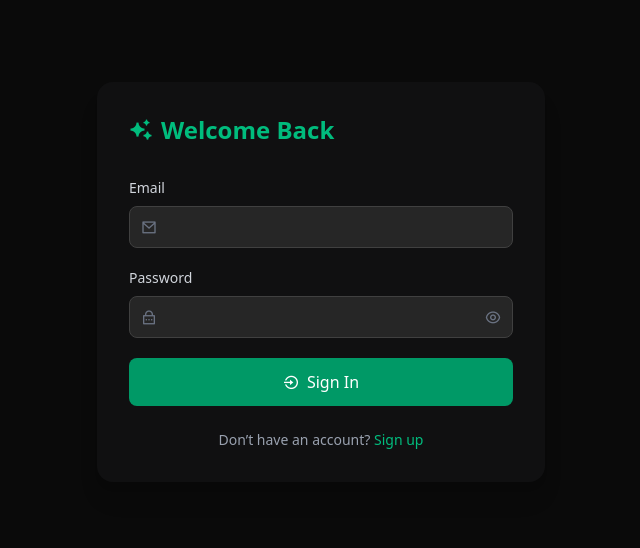
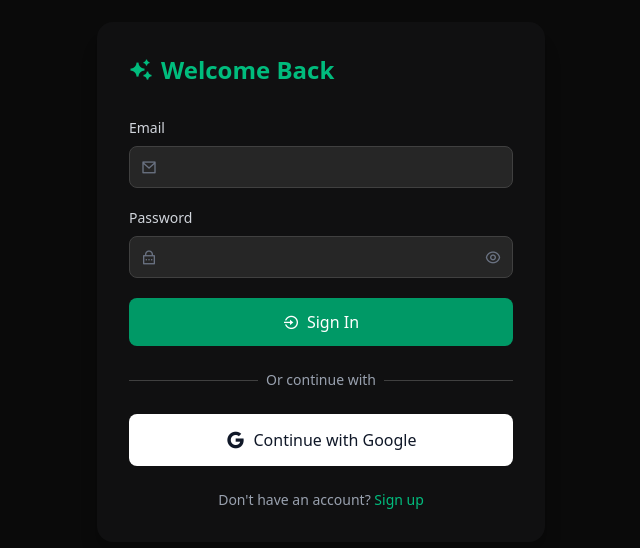
Before and after one commit to saahiyo/midjourney, a React (Vite) app: page /login in a window 1280 px wide. Shown: the part 118-666 px from the top of the page, without its empty margins (319-959 px from the left). Built offline with nearby package versions, Linux system fonts and the light colour scheme; no server answers.

Commit message:
feat(auth): add Google sign-in to header and login form
- Integrate signInWithGoogle hook in Header and LoginForm
- Add Google sign-in buttons with consistent styling
- Include error handling and loading states

```diff
--- a/src/components/Header.jsx
+++ b/src/components/Header.jsx
@@ -1,16 +1,26 @@
 import React from "react";
 import { useNavigate } from "react-router-dom";
+import { useAuth } from "../hooks/useAuth";
 import { getAdminDisplayName } from "../utils/admin";
 import UserProfile from "./UserProfile"; // Import UserProfile component
 
 export default function Header({ user, isAdmin, onNav }) {
   const navigate = useNavigate();
+  const { signInWithGoogle } = useAuth();
 
   const handleNavigate = (path) => {
     if (onNav) {
       onNav(path);
     } else {
       navigate(path);
+    }
+  };
+
+  const handleGoogleSignIn = async () => {
+    try {
+      await signInWithGoogle();
+    } catch (error) {
+      console.error('Google sign-in error:', error);
     }
   };
 
@@ -32,16 +42,23 @@ export default function Header({ user, isAdmin, onNav }) {
             )}
           </div>
         </div>
-        <div className="flex items-center">
+        <div className="flex items-center gap-3">
           {!user ? (
             <>
               <button
                 onClick={() => handleNavigate("/login")}
-                className="px-4 py-2 rounded-full text-white text-sm shadow-sm cursor-pointer flex items-center justify-center bg-foreground-color hover:bg-[#3a3b40] "
+                className="pl-2 py-2 rounded-full text-white text-sm shadow-sm cursor-pointer flex items-center justify-center bg-foreground-color hover:bg-[#3a3b40] "
               >
                 <span className="block md:hidden">login</span>
                 <span className="hidden md:inline">Sign In</span>
                 <i class="ri-login-circle-line ml-2"></i>
+              </button>
+              <button
+                onClick={handleGoogleSignIn}
+                className="px-4 py-1 rounded-full bg-white text-gray-900 text-sm shadow-sm cursor-pointer flex items-center justify-center hover:bg-gray-100 transition-colors"
+              >
+                <i className="ri-google-fill text-lg"></i>
+                <span className=" ml-2">Google</span>
               </button>
             </>
           ) : (
--- a/src/components/LoginForm.jsx
+++ b/src/components/LoginForm.jsx
@@ -8,7 +8,7 @@ export default function LoginForm() {
   const [showPassword, setShowPassword] = useState(false);
   const [loading, setLoading] = useState(false);
   const [error, setError] = useState("");
-  const { signIn } = useAuth();
+  const { signIn, signInWithGoogle } = useAuth();
   const navigate = useNavigate();
 
   const handleSubmit = async (e) => {
@@ -22,6 +22,19 @@ export default function LoginForm() {
       navigate("/"); // Redirect to main page
     } catch (error) {
       setError(error.message || "Login failed");
+    } finally {
+      setLoading(false);
+    }
+  };
+
+  const handleGoogleSignIn = async () => {
+    setLoading(true);
+    try {
+      const { error } = await signInWithGoogle();
+      if (error) throw error;
+      // The user will be redirected by Supabase, no need to navigate here
+    } catch (error) {
+      setError(error.message || "Google sign-in failed");
     } finally {
       setLoading(false);
     }
@@ -119,9 +132,30 @@ export default function LoginForm() {
           </button>
         </form>
 
+        {/* Divider */}
+        <div className="relative my-6">
+          <div className="absolute inset-0 flex items-center">
+            <div className="w-full border-t border-neutral-700"></div>
+          </div>
+          <div className="relative flex justify-center text-sm">
+            <span className="px-2 bg-[#101011] text-gray-400">Or continue with</span>
+          </div>
+        </div>
+
+        {/* Google Sign In Button */}
+        <button
+          type="button"
+          onClick={handleGoogleSignIn}
+          disabled={loading}
+          className="w-full py-3 px-4 bg-white text-gray-900 rounded-lg font-medium hover:bg-gray-100 disabled:opacity-50 disabled:cursor-not-allowed transition-colors flex items-center justify-center gap-2"
+        >
+          <i className="ri-google-fill text-xl"></i>
+          Continue with Google
+        </button>
+
         {/* Footer */}
         <div className="mt-6 text-center text-sm text-gray-400">
-          Don’t have an account?{" "}
+          Don't have an account?{" "}
           <Link to="/signup" className="text-emerald-500 hover:text-emerald-400 font-medium">
             Sign up
           </Link>
--- a/src/hooks/useAuth.jsx
+++ b/src/hooks/useAuth.jsx
@@ -56,6 +56,16 @@ export const AuthProvider = ({ children }) => {
     return { data, error };
   };
 
+  const signInWithGoogle = async () => {
+    const { data, error } = await supabase.auth.signInWithOAuth({
+      provider: 'google',
+      options: {
+        redirectTo: window.location.origin,
+      },
+    });
+    return { data, error };
+  };
+
   const signOut = async () => {
     const { error } = await supabase.auth.signOut();
     return { error };
@@ -68,6 +78,7 @@ export const AuthProvider = ({ children }) => {
     isAdmin,
     signUp,
     signIn,
+    signInWithGoogle,
     signOut,
   };
 
```
